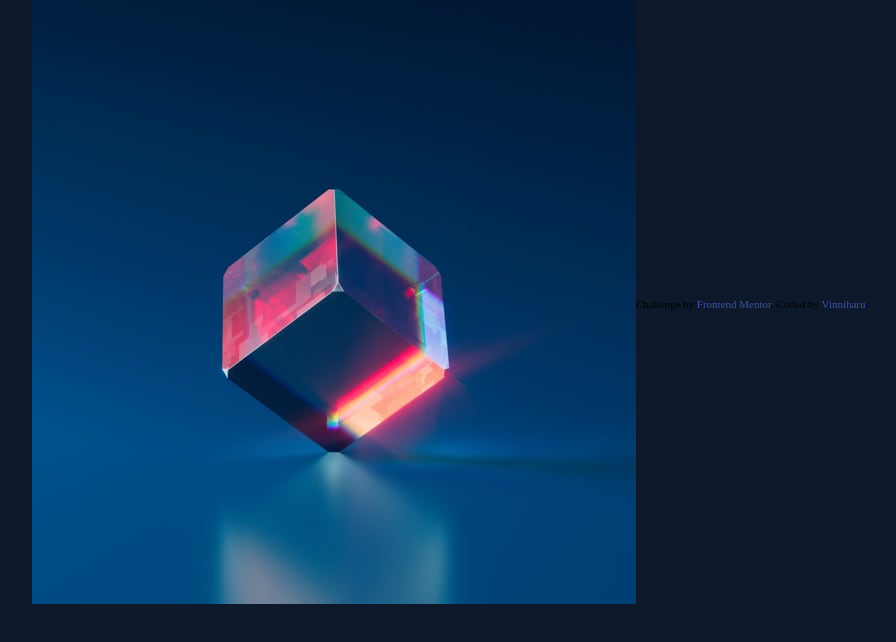
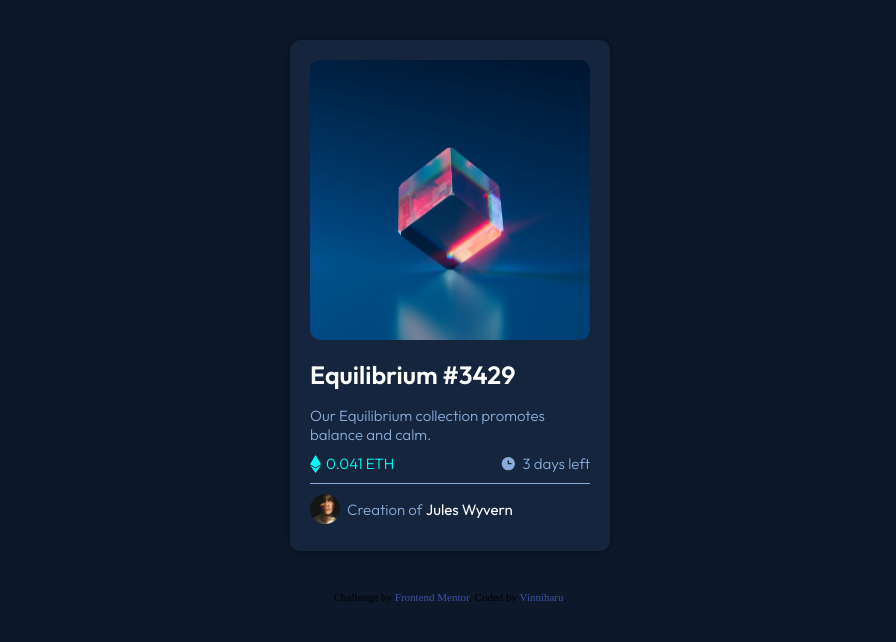
Before and after one commit to Vinniharu/nftCard, a plain HTML site: page index.html in a window 1280 px wide. Shown: the whole page, without its empty margins (190-1086 px from the left). Drawn offline with Linux system fonts and the light colour scheme.

Commit message:
Final project

```diff
--- a/index.html
+++ b/index.html
@@ -11,16 +11,18 @@
 
   <div class="card">
     <img src="images/image-equilibrium.jpg" alt="Equilibrium" width="100%">
+    <h1>Equilibrium #3429</h1>
+    <p id="info">Our Equilibrium collection promotes balance and calm.</p>
+    <div class="data">
+      <p id="eth"><img src="images/icon-ethereum.svg">0.041 ETH</p>
+      <p id="clock"><img src="images/icon-clock.svg">3 days left</p>
+    </div>
+    <hr>
+    <div class="creator">
+      <img src="images/image-avatar.png" width="30px">
+      <p id="creator">Creation of <span>Jules Wyvern</span></p>
+    </div>
   </div>
-
-  <!-- Equilibrium #3429
-
-  Our Equilibrium collection promotes balance and calm.
-
-  0.041 ETH
-  3 days left
-
-  Creation of Jules Wyvern -->
 
   <div class="attribution">
     Challenge by <a href="https://www.frontendmentor.io?ref=challenge" target="_blank">Frontend Mentor</a>.
--- a/style.css
+++ b/style.css
@@ -5,10 +5,22 @@
    text-decoration: 0;
 }
 
+@font-face {
+   font-family: "mon300";
+   src: url(Outfit-Light.ttf);
+}
+
+@font-face {
+   font-family: "mon400";
+   src: url(Outfit-Regular.ttf);
+}
+
+@font-face {
+   font-family: "mon600";
+   src: url(Outfit-SemiBold.ttf);
+}
+
 body{
-   display: flex;
-   justify-content: center;
-   align-items: center;
    background-color: hsl(217, 54%, 11%);
 }
 
@@ -20,3 +32,79 @@ body{
 .attribution a {
    color: hsl(228, 45%, 44%);
 }
+
+.card{
+   background-color: hsl(216, 50%, 16%);
+   width: 280px;
+   padding: 20px;
+   margin: 40px auto;
+   border-radius: 10px;
+   box-shadow: 0px 0px 10px rgba(0, 0, 0, 0.5);
+}
+
+.card img{
+   border-radius: 10px;
+}
+
+.card h1{
+   color: hsl(0, 0%, 100%);
+   font-size: 25px;
+   font-family: "mon600", sans-serif;
+   margin: 15px 0;
+}
+
+#info{
+   font-size: 15px;
+   font-family: "mon300", sans-serif;
+   margin: 0 0 10px;
+   color: hsl(215, 51%, 70%);
+}
+
+.data{
+   display: flex;
+   justify-content: space-between;
+   align-items: center;
+}
+
+#eth{
+   color: hsl(178, 100%, 50%);
+   display: flex;
+   gap: 5px;
+   align-items: center;
+   font-family: "mon300";
+   font-size: 15px;
+}
+
+#clock{
+   color: hsl(215, 51%, 70%);
+   display: flex;
+   gap: 5px;
+   align-items: center;
+   font-family: "mon300";
+   font-size: 15px;
+}
+
+hr{
+   width: 100%;
+   height: 1px;
+   background-color: hsl(215, 51%, 70%);
+   margin: 10px 0;
+}
+
+.creator{
+   display: flex;
+   align-items: center;
+   gap: 7px;
+   margin: 7px 0;
+}
+
+.creator p{
+   font-size: 15px;
+   font-family: "mon300", sans-serif;
+   color: hsl(215, 51%, 70%);
+}
+
+#creator span{
+   font-family: "mon400";
+   color: #fff;
+}
```
Also changed, not shown: Outfit-Light.ttf (added), Outfit-Regular.ttf (added), Outfit-SemiBold.ttf (added).
